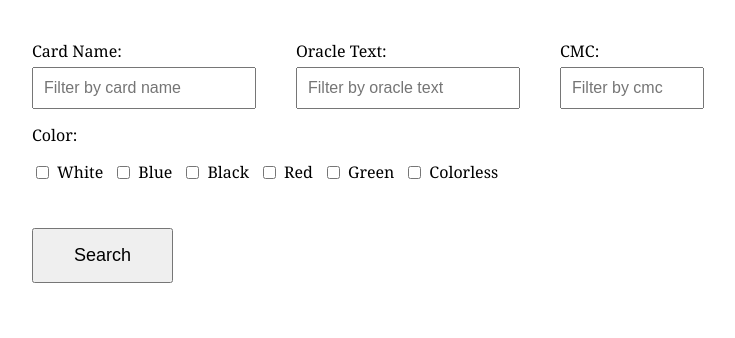
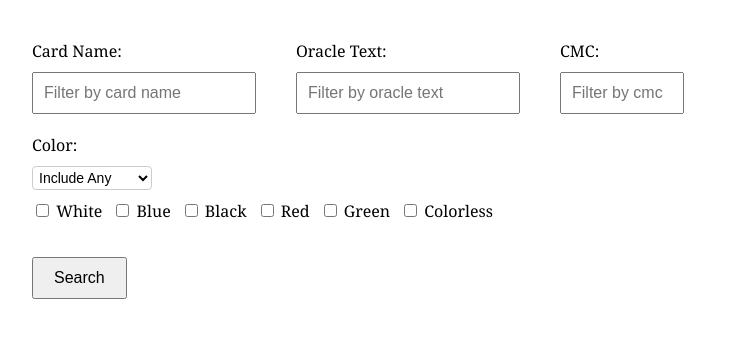
Before and after one commit to oklee3/mtg_card_fetcher, a Flask app: page / in a window 1280 px wide. Shown: the part 132-470 px from the top of the page, without its empty margins (8-743 px from the left). Run offline with Flask 3, Linux system fonts and the light colour scheme; some libraries are stand-ins or nearby versions.

Commit message:
improve color filters

```diff
--- a/app.py
+++ b/app.py
@@ -43,6 +43,7 @@ def get_cards(conn):
     oracle = request.args.get('oracle')
     cmc = request.args.get('cmc')
     colors = request.args.get('colors')
+    colorLogic = request.args.get('colorLogic')
 
     # add params to query to filter for desired cards
     query = "SELECT * FROM cards WHERE 1=1"
@@ -63,11 +64,15 @@ def get_cards(conn):
 
     if colors:
         color_identity = colors.split(",")
-        if 'C' in color_identity:
-            query += " AND (color_identity && %s OR color_identity = '{}')"
+        if colorLogic == "all":
+            query += " AND color_identity @> %s"
+            params.append(color_identity)
         else:
-            query += " AND color_identity && %s"
-        params.append(color_identity)
+            if 'C' in color_identity:
+                query += " AND (color_identity && %s OR color_identity = '{}')"
+            else:
+                query += " AND color_identity && %s"
+            params.append(color_identity)
 
     query += " ORDER BY name ASC LIMIT 100;"
     print(query)
--- a/static/main.css
+++ b/static/main.css
@@ -37,6 +37,10 @@ body {
     gap: 5px;
 }
 
+.input-group:has(.color-checkboxes) {
+    margin-top: 20px;
+}
+
 .input-group-small {
     display: flex;
     flex-direction: column;
@@ -50,6 +54,10 @@ body {
     width: 200px;
 }
 
+#cmc {
+    width: 100px;
+}
+
 .search-input-small {
     padding: 10px;
     font-size: 16px;
@@ -59,7 +67,7 @@ body {
 .search-button {
     padding: 10px 20px;
     font-size: 16px;
-    margin-top: 25px;
+    margin-top: 10px;
 }
 
 .color-checkboxes {
@@ -67,10 +75,35 @@ body {
     flex-wrap: wrap;
     gap: 10px;
     margin-top: 5px;
-  }
+}
 
 .color-checkboxes label {
     display: flex;
     align-items: center;
     gap: 5px;
-    }
+}
+
+header {
+    border-bottom: 1px solid #ccc;
+    margin-bottom: 40px;
+    padding-bottom: 20px;
+}
+
+.search-button-container {
+    text-align: left;
+    margin-top: 20px;
+}
+
+.input-group label {
+    display: block;
+    margin-bottom: 5px;
+}
+
+.color-logic-dropdown {
+    padding: 2px;
+    font-size: 14px;
+    border: 1px solid #ccc;
+    border-radius: 4px;
+    background-color: white;
+    width: 120px;
+}
--- a/static/script.js
+++ b/static/script.js
@@ -10,12 +10,16 @@ async function searchCards() {
             const cmc = document.getElementById('cmc').value;
             const colors = Array.from(document.querySelectorAll('input[name="color"]:checked'))
                            .map(cb => cb.value);
+            const color_filter = document.getElementById('colorLogic').value;
 
             let url = '/api/cards?';
             if (cardName) url += `name=${encodeURIComponent(cardName)}&`;
             if (oracleText) url += `oracle=${encodeURIComponent(oracleText)}&`;
             if (cmc) url += `cmc=${encodeURIComponent(cmc)}&`;
-            if (colors.length > 0) url += `colors=${encodeURIComponent(colors.join(','))}&`;
+            if (colors.length > 0) {
+                url += `colors=${encodeURIComponent(colors.join(','))}&`;
+                url += `colorLogic=${encodeURIComponent(color_filter)}&`;
+            }
             const response = await fetch(url);
             const cards = await response.json();
 
--- a/templates/home.html
+++ b/templates/home.html
@@ -7,7 +7,7 @@
     <link rel="stylesheet" href="/static/main.css">
 </head>
 <body>
-    <header style="border-bottom: 1px solid #ccc; margin-bottom: 40px; padding-bottom: 20px;">
+    <header>
         <h1 class="title">MTG Card Database</h1>
         <small>by oklee</small>
     </header>
@@ -22,13 +22,19 @@
                 <label for="oracleText">Oracle Text:</label>
                 <input type="text" id="oracleText" placeholder="Filter by oracle text" class="search-input">
             </div>
-            <div class="input-group-small">
+            <div class="input-group">
                 <label for="cmc">CMC:</label>
-                <input type="text" id="cmc" placeholder="Filter by cmc" class="search-input-small">
+                <input type="text" id="cmc" placeholder="Filter by cmc" class="search-input">
             </div>
         </div>
-        <div class="input-group" style="margin-top: 15px;">
-            <label style="display: block; margin-bottom: 5px;">Color:</label>
+        <div class="input-group">
+            <label>Color:</label>
+            <div class="color-logic-selector">
+                <select id="colorLogic" class="color-logic-dropdown">
+                    <option value="any">Include Any</option>
+                    <option value="all">Include All</option>
+                </select>
+            </div>
             <div class="color-checkboxes">
                 <label><input type="checkbox" name="color" value="W"> White</label>
                 <label><input type="checkbox" name="color" value="U"> Blue</label>
@@ -38,8 +44,8 @@
                 <label><input type="checkbox" name="color" value="C"> Colorless</label>
             </div>
         </div>
-        <div style="text-align: left; margin-top: 20px;">
-            <button onclick="searchCards()" class="search-button" style="padding: 15px 40px; font-size: 18px;">Search</button>
+        <div class="search-button-container">
+            <button onclick="searchCards()" class="search-button">Search</button>
         </div>
     </div>
 
```
